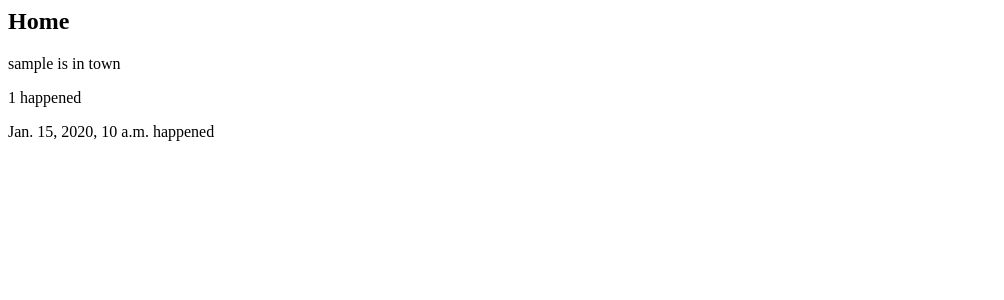
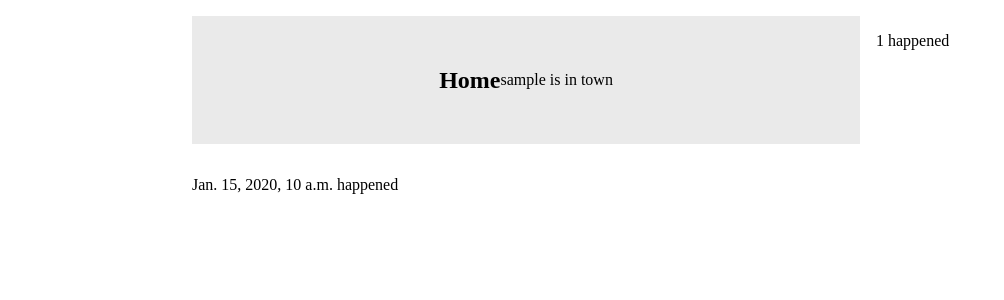
Before and after one commit to akohli96/AlumMeetup, a Django app: template meetup/template/home.html in a window 1280 px wide. Shown: the top 300 px of the page, without its empty margins (0-1004 px from the left). Run offline with Django 3.2, Linux system fonts and the light colour scheme; the template is opened without the code that fills it: most values are stand-ins (such as "Sample title", 1, 10 or a date in 2020); parts of the project's set-up code (start-up, migrations or seed data) failed here and were passed over.

Commit message:
Starting css

```diff
--- a/config/settings.py
+++ b/config/settings.py
@@ -118,4 +118,8 @@ USE_TZ = True
 STATIC_URL = '/static/'
 
 PROJECT_DIR = os.path.dirname(os.path.abspath(__file__))
-STATIC_ROOT = os.path.join(PROJECT_DIR, 'static')
+STATICFILES_DIRS = (
+    os.path.join(BASE_DIR, 'static'),
+)
+
+STATIC_ROOT = os.path.join(BASE_DIR, 'staticfiles')
--- a/meetup/template/home.html
+++ b/meetup/template/home.html
@@ -1,8 +1,13 @@
+{% load staticfiles %}
+<head>
+    <link rel="stylesheet" href="{% static 'meetup/css/base.css' %}">
+</head>
+<main>
 <h2>Home</h2>
 {% for user in same_city_users  %}
   <p>{{ user.user.username }} is in town</p>
 {% endfor %}
-
+</main>
 {% for event in meetups  %}
   <p>{{ event.id }} happened</p>
   <p>{{ event.date }} happened</p>
--- /dev/null
+++ b/static/meetup/css/base.css
@@ -0,0 +1,50 @@
+body {
+    display: grid;
+    grid-template-columns: repeat(4, 1fr);
+    grid-template-rows: 10vw 30vw 10vw;
+    grid-gap: 1em;
+  }
+
+  header,
+  footer {
+    grid-column: 1 / span 5;
+  }
+
+  main {
+    grid-column: 1 / span 3;
+  }
+
+  aside {
+    grid-column: span 2;
+  }
+
+  @media (max-width: 700px) {
+
+    main,
+    aside {
+      grid-column: 1 / span 5;
+    }
+
+  }
+
+  /* Demo Specific Styles */
+  body {
+    margin: 0 auto;
+    max-width: 56em;
+    padding: 1em 0;
+  }
+
+  header,
+  main,
+  aside,
+  footer {
+    background: #eaeaea;
+    display: flex;
+    align-items: center;
+    justify-content: center;
+  }
+
+  header,
+  footer {
+    height: 10vw;;
+  }
```
Also changed, not shown: config/static/notifications/notify.js (added, +81 -0 lines), meetup/migrations/0001_initial.py (added), meetup/migrations/__init__.py (deleted).
